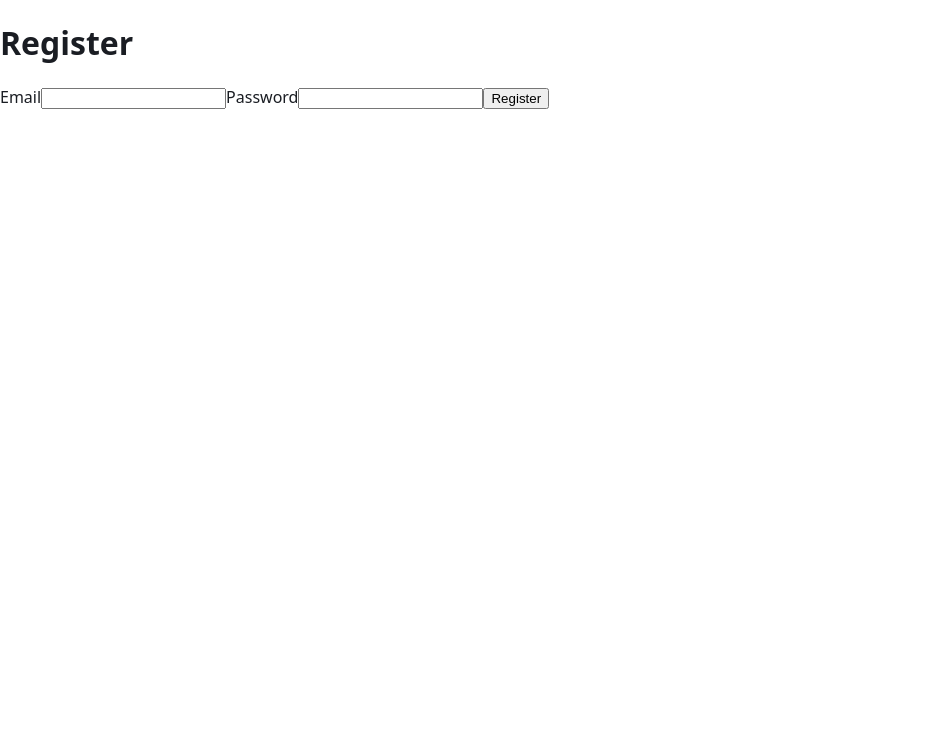
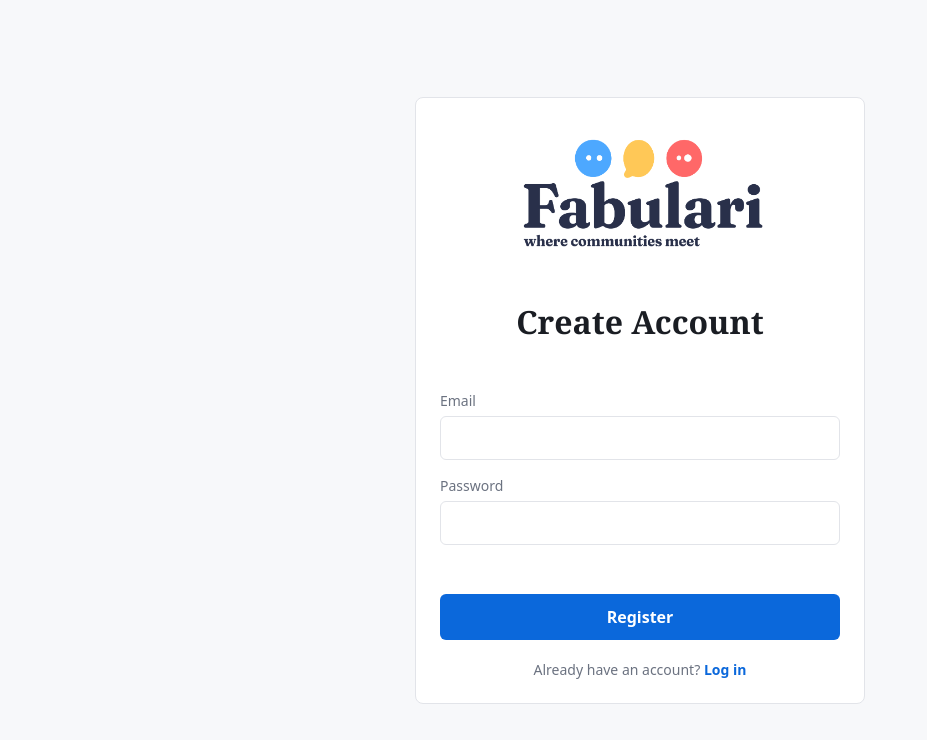
Before and after one commit to Jack-Crook/Fabulari_3813, an Angular app in the folder client/: page /register in a window 1280 px wide. Shown: the top 740 px of the page, without its empty margins (0-927 px from the left). Built offline with nearby package versions, Linux system fonts and the light colour scheme.

Commit message:
finished styling register

```diff
--- a/client/src/app/login/login.css
+++ b/client/src/app/login/login.css
@@ -1,87 +1,12 @@
 
-
-.page {
-  background: #F7F8FA;
-  display: flex;
-  justify-content: center;
-  align-items: center;
-  min-height: 100vh;
+.forgot {
+  align-self: flex-end;
+  margin-top: -8px;
+  font-size: 13px;
+  color: #6B7280;
+  text-decoration: none;
 }
 
-.card {
-  background: #FFFFFF;
-  border: 1px solid #E2E4E9;
-  border-radius: 8px;
-  padding: 24px;
-  width: 400px;
+.forgot:hover {
+  text-decoration: underline;
 }
-
-.brand {
-  display: block;
-  margin: 0 auto 12px;
-  height: 150px;
-  width: auto;
-  max-width: 100%;
-}
-
-.card h2 {
-  text-align: center;
-  font-size: 2rem;
-  margin: 28px 0 48px;
-  font-family: 'Fraunces Variable', Georgia, serif;
-  font-weight: 800;
-  font-variation-settings: 'SOFT' 100, 'WONK' 0, 'opsz' 72;
-  color: #1A1D23;
-}
-
-
-form {
-  display: flex;
-  flex-direction: column;
-  gap: 16px;
-}
-
-.field {
-  display: flex;
-  flex-direction: column;
-  gap: 6px;
-}
-
-button {
-  margin-top: 8px;
-  width: 100%;
-  min-height: 44px;
-  padding: 12px;
-  border: none;
-  border-radius: 6px;
-  background: #0b68db;
-  color: #FFFFFF;
-  font-family: inherit;
-  font-size: 16px;
-  font-weight: 600;
-  cursor: pointer;
-  transition: background-color 0.15s;
-}
-
-button:hover {
-  background: #0A56B5;
-}
-
-
-input {
-  width: 100%;
-  box-sizing: border-box;
-  padding: 10px 12px;
-  border: 1px solid #E2E4E9;
-  border-radius: 6px;
-  font-size: 16px;
-  font-family: inherit;
-  color: #1A1D23;
-  background: #FFFFFF;
-}
-
-label {
-  font-size: 14px;
-  font-weight: 500;
-  color: #6B7280;
-}
--- a/client/src/app/register/register.css
+++ b/client/src/app/register/register.css
@@ -0,0 +1,3 @@
+button {
+  margin-top: 33px;
+}
--- a/client/src/app/register/register.html
+++ b/client/src/app/register/register.html
@@ -1,13 +1,20 @@
-<h1>Register</h1>
+<div class="page">
+  <div class="card">
+    <img class="brand" src="/fabulari-logo.png" alt="Fabulari">
+    <h2>Create Account</h2>
 
     <!-- ngSubmit fires onSubmit() in register.ts when the form is submitted -->
     <form (ngSubmit)="onSubmit()">
+      <div class="field">
         <label for="email">Email</label>
         <!-- [(ngModel)] keeps this input in sync with the email property on the Register class -->
         <input id="email" name="email" type="email" [(ngModel)]="email" required />
+      </div>
 
+      <div class="field">
         <label for="password">Password</label>
         <input id="password" name="password" type="password" [(ngModel)]="password" required />
+      </div>
 
       <button type="submit">Register</button>
     </form>
@@ -21,3 +28,7 @@
     @if (successMessage) {
       <p class="success">{{ successMessage }}</p>
     }
+
+    <p class="switch">Already have an account? <a routerLink="/login">Log in</a></p>
+  </div>
+</div>
--- a/client/src/app/register/register.ts
+++ b/client/src/app/register/register.ts
@@ -2,11 +2,12 @@ import { Component, inject } from '@angular/core';
 import { FormsModule } from '@angular/forms';
 import { HttpErrorResponse } from '@angular/common/http';
 import { Auth } from '../auth';
+import { RouterLink } from '@angular/router';
 
 
 @Component({
   selector: 'app-register',
-  imports: [FormsModule],
+  imports: [FormsModule, RouterLink],
   templateUrl: './register.html',
   styleUrl: './register.css',
 })
--- a/client/src/styles.css
+++ b/client/src/styles.css
@@ -7,3 +7,106 @@ body {
   font-family: system-ui, -apple-system, 'Segoe UI', sans-serif;
   color: #1A1D23;
 }
+
+.page {
+  background: #F7F8FA;
+  display: flex;
+  justify-content: center;
+  align-items: center;
+  min-height: 100vh;
+}
+
+.card {
+  background: #FFFFFF;
+  border: 1px solid #E2E4E9;
+  border-radius: 8px;
+  padding: 24px;
+  width: 400px;
+}
+
+.brand {
+  display: block;
+  margin: 0 auto 12px;
+  height: 150px;
+  width: auto;
+  max-width: 100%;
+}
+
+.card h2 {
+  text-align: center;
+  font-size: 2rem;
+  margin: 28px 0 48px;
+  font-family: 'Fraunces Variable', Georgia, serif;
+  font-weight: 800;
+  font-variation-settings: 'SOFT' 100, 'WONK' 0, 'opsz' 72;
+  color: #1A1D23;
+}
+
+
+form {
+  display: flex;
+  flex-direction: column;
+  gap: 16px;
+}
+
+.field {
+  display: flex;
+  flex-direction: column;
+  gap: 6px;
+}
+
+button {
+  margin-top: 8px;
+  width: 100%;
+  min-height: 44px;
+  padding: 12px;
+  border: none;
+  border-radius: 6px;
+  background: #0b68db;
+  color: #FFFFFF;
+  font-family: inherit;
+  font-size: 16px;
+  font-weight: 600;
+  cursor: pointer;
+  transition: background-color 0.15s;
+}
+
+button:hover {
+  background: #0A56B5;
+}
+
+
+input {
+  width: 100%;
+  box-sizing: border-box;
+  padding: 10px 12px;
+  border: 1px solid #E2E4E9;
+  border-radius: 6px;
+  font-size: 16px;
+  font-family: inherit;
+  color: #1A1D23;
+  background: #FFFFFF;
+}
+
+label {
+  font-size: 14px;
+  font-weight: 500;
+  color: #6B7280;
+}
+
+.switch {
+  margin: 20px 0 0;
+  text-align: center;
+  font-size: 14px;
+  color: #6B7280;
+}
+
+.switch a {
+  color: #0b68db;
+  font-weight: 600;
+  text-decoration: none;
+}
+
+.switch a:hover {
+  text-decoration: underline;
+}
```
Lines whose indentation alone changed are shown as unchanged.
